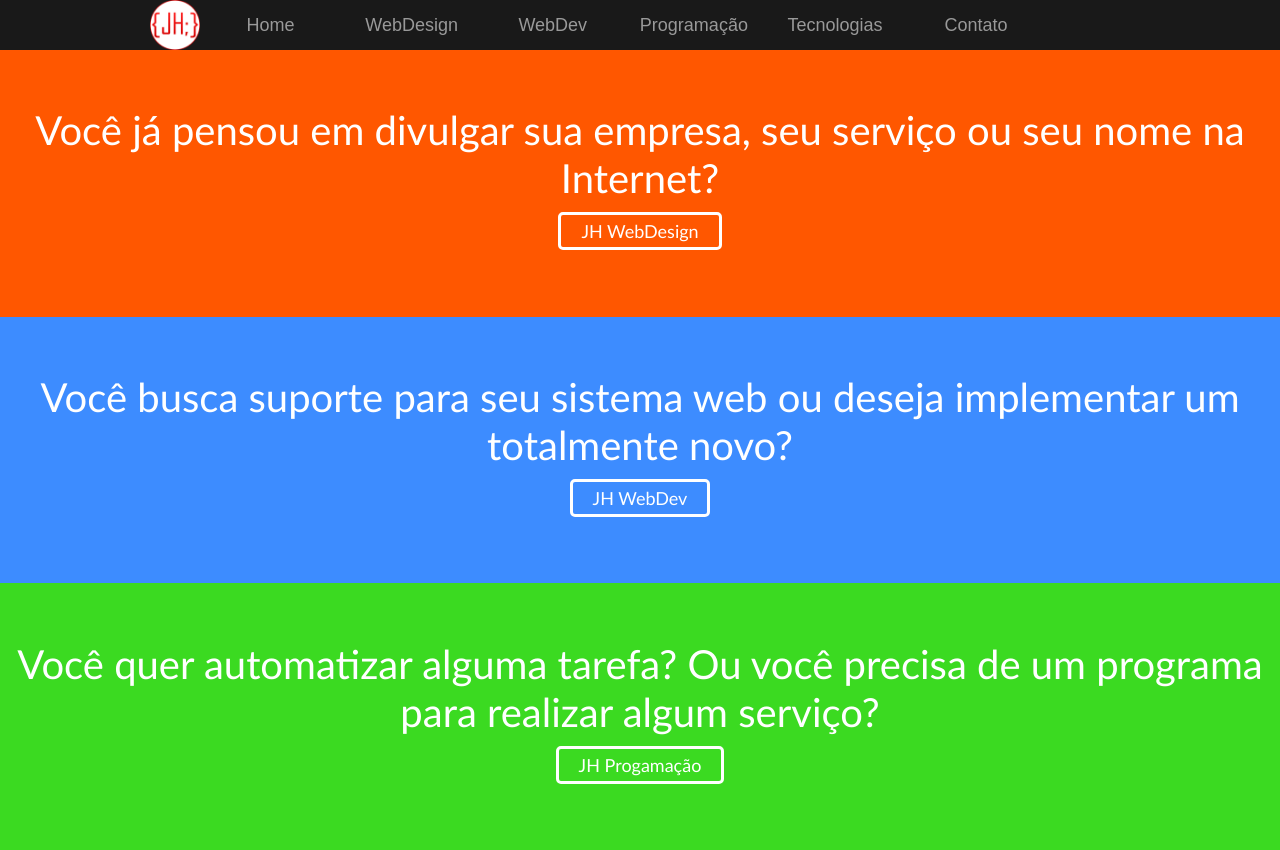
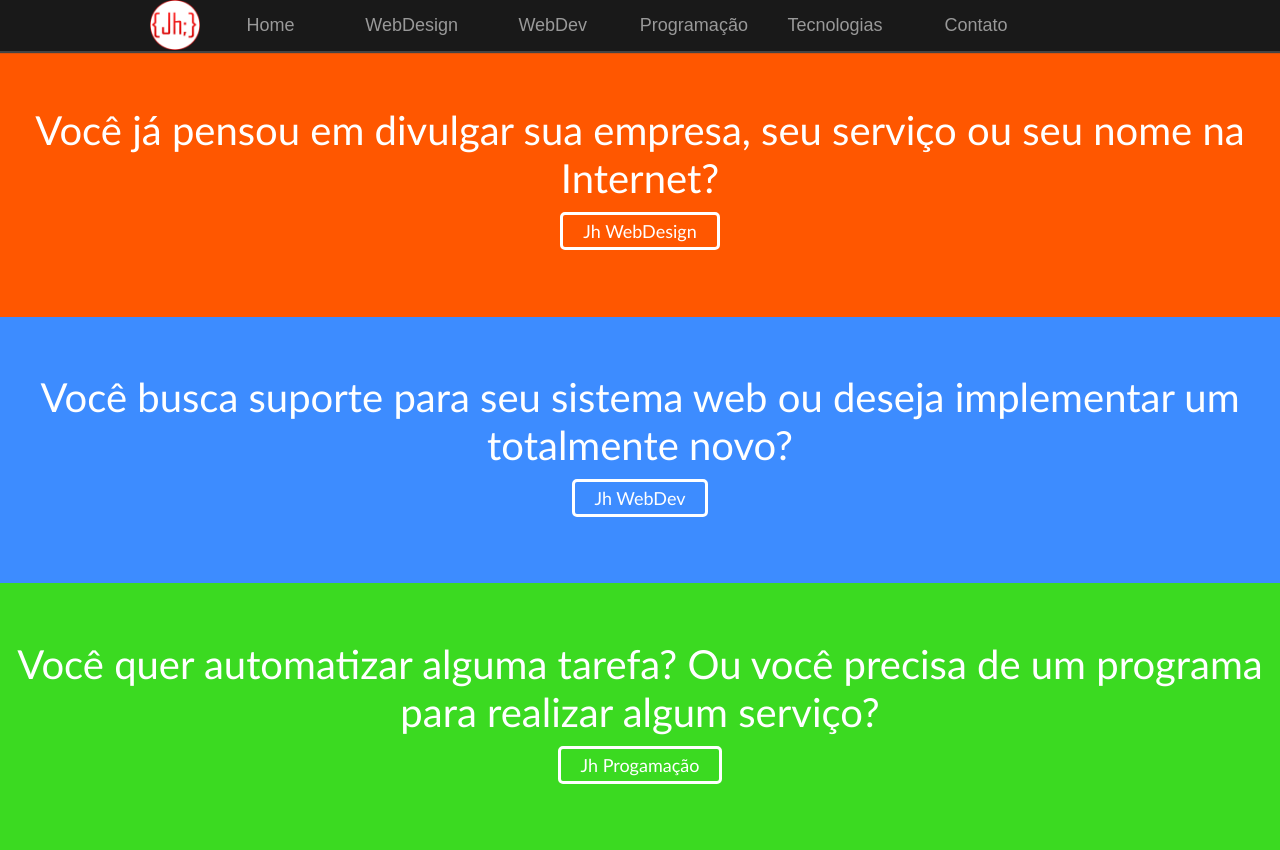
Before and after one commit to jhonantans/Drespol, a PHP site: page / in a window 1280 px wide. Run offline with PHP 8.4, Linux system fonts and the light colour scheme.

Commit message:
Sending My Website to GitHub.com

```diff
--- a/baseStyle.css
+++ b/baseStyle.css
@@ -30,10 +30,14 @@ a {
 	left: 0px;
 	top: 0px;
 	right: 0px;
-	height: 50px;
+	height: 51px;
 
 	font: normal 18px/22px "Varela Round", sans-serif;
 	color: #fff;
+
+	-moz-box-shadow: 0px 2px 1px #444;
+	-webkit-box-shadow: 0px 2px 1px #444;
+	box-shadow: 0px 2px 1px #444;
 }
 
 #mainNav ul {
--- a/contato.html
+++ b/contato.html
@@ -1,7 +1,7 @@
 <!DOCTYPE html/>
 <html lang="pt-Br">
 <head>
-	<title>Contato</title>
+	<title>Contato JhDesenvolve</title>
 	<meta charset="utf-8"/>
 	<meta name="description" content="Informações para contato"/>
   <meta name="author" content="Jhon"/>
--- a/developer.html
+++ b/developer.html
@@ -1,7 +1,7 @@
 <!DOCTYPE html/>
 <html lang="pt-Br">
 <head>
-	<title>Drespol Development</title>
+	<title>Development JhDesenvolve</title>
 	<meta charset="utf-8"/>
 	<meta name="description" content="Desenvolvimento, criação de sites e webapps"/>
   <meta name="author" content="Jhon"/>
--- a/index.html
+++ b/index.html
@@ -1,13 +1,14 @@
 <!DOCTYPE html/>
 <html lang="pt-Br">
 <head>
-	<title>Drespol Development</title>
+	<title>JhDesenvolve</title>
 	<meta charset="utf-8"/>
 	<meta name="description" content="Desenvolvimento, criação de sites e webapps"/>
   <meta name="author" content="Jhon"/>
 
   <meta name="viewport" content="width=device-width, initial-scale=1"/>
-	<link rel="shortcut icon" href="img/favicon.ico"/>
+	<link rel="shortcut icon" href="img/favicon.ico" type="image/x-icon">
+	<link rel="icon" href="img/favicon.ico" type="image/x-icon">
 
 	<link rel="stylesheet" href="baseStyle.css" />
 	<link rel="stylesheet" type="text/css" href="indexStyle.css">
@@ -36,19 +37,19 @@
 			<div id="section1" class="section">
 				<div class="vert_middle">
 					<h1>Você já pensou em divulgar sua empresa, seu serviço ou seu nome na Internet?</h1>
-					<a href="webdesign.html">JH WebDesign</a>
+					<a href="webdesign.html">Jh WebDesign</a>
 				</div>
 			</div>
 			<div id="section2" class="section">
 				<div class="vert_middle">
 					<h1>Você busca suporte para seu sistema web ou deseja implementar um totalmente novo?</h1>
-					<a href="webdev.html">JH WebDev</a>
+					<a href="webdev.html">Jh WebDev</a>
 				</div>
 			</div>
 			<div id="section3" class="section">
 				<div class="vert_middle">
 					<h1>Você quer automatizar alguma tarefa? Ou você precisa de um programa para realizar algum serviço?</h1>
-					<a href="developer.html">JH Progamação</a>
+					<a href="developer.html">Jh Progamação</a>
 				</div>
 			</div>
 		</div>
--- a/webdesign.html
+++ b/webdesign.html
@@ -1,7 +1,7 @@
 <!DOCTYPE html/>
 <html lang="pt-Br">
 <head>
-	<title>Drespol Development</title>
+	<title>WebDesign JhDesenvolve</title>
 	<meta charset="utf-8"/>
 	<meta name="description" content="Desenvolvimento, criação de sites e webapps"/>
   <meta name="author" content="Jhon"/>
--- a/webdev.html
+++ b/webdev.html
@@ -1,9 +1,9 @@
 <!DOCTYPE html/>
 <html lang="pt-Br">
 <head>
-	<title>Portifólio</title>
+	<title>WebDev JhDesenvolve</title>
 	<meta charset="utf-8"/>
-	<meta name="description" content="Sites e projetos desenvolvidos"/>
+	<meta name="description" content="Desenvolvimento, criação de sites e webapps"/>
   <meta name="author" content="Jhon"/>
 
   <meta name="viewport" content="width=device-width, initial-scale=1"/>
```
Also changed, not shown: tecnologias.html (+6 -6 lines), favicon.ico, img/jh_logo.fw.png, img/jh_logo2.fw.png (added).
